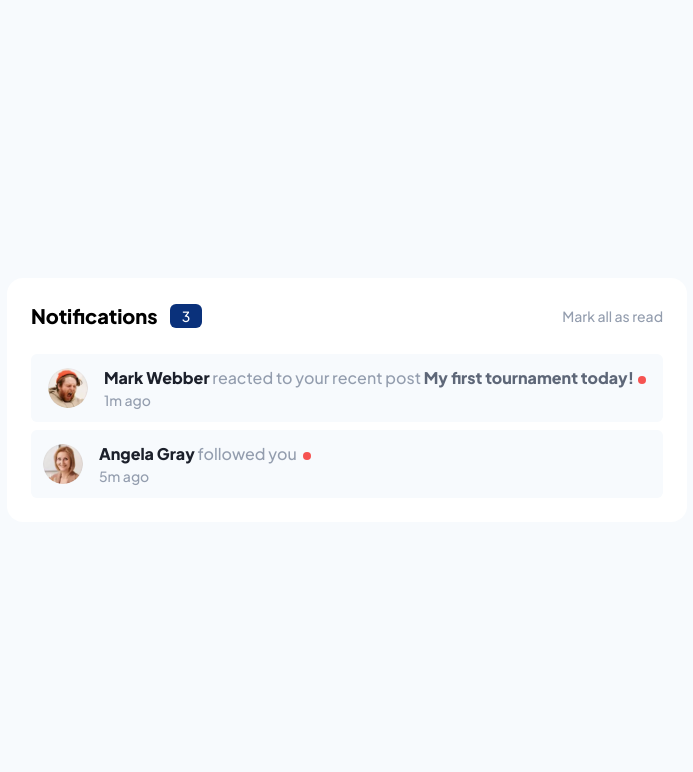
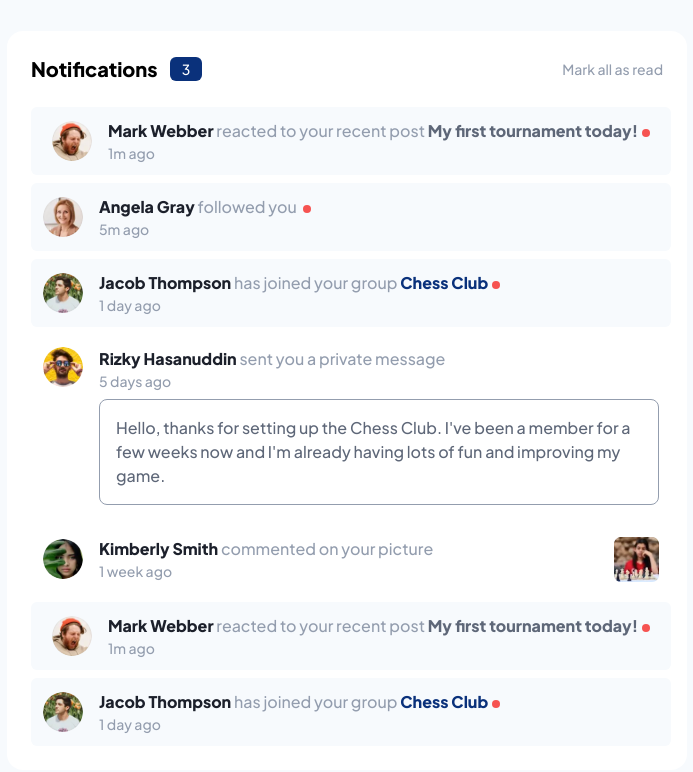
Before and after one commit to saroshfarhan/notifications-page, a React (Create React App) app: page / in a window 1280 px wide. Shown: the top 772 px of the page, without its empty margins (293-986 px from the left). Built offline with nearby package versions, Linux system fonts and the light colour scheme.

Commit message:
base components created

```diff
--- a/src/baseComponents/Comment.jsx
+++ b/src/baseComponents/Comment.jsx
@@ -0,0 +1,44 @@
+import React from "react";
+import data from "../data.json";
+
+function Comment() {
+  return (
+    <div
+      className={`flex items-start justify-start gap-4 rounded-md  px-3 py-3 md:items-center lg:items-center ${
+        JSON.parse(data.results[4].read) === false ? "bg-vlGrayBlue" : ""
+      }`}
+    >
+      <img
+        src={data.results[4].pic}
+        alt="profile"
+        className="h-[40px] w-[40px] rounded-full"
+      />
+      <div className="flex items-start justify-between md:w-[600px] lg:w-[600px] lg:items-center ">
+        <div id="content">
+          <p className="text-base text-grayishBlue">
+            <a
+              href="www.google.com"
+              className="font-semibold text-vdBlue hover:text-primBlue"
+            >
+              {data.results[4].person}
+            </a>{" "}
+            commented on your picture{" "}
+            {JSON.parse(data.results[4].read) === false ? (
+              <span className="ml-1 inline-block h-2 w-2 rounded-full bg-primRed"></span>
+            ) : (
+              ""
+            )}
+          </p>
+          <p className="text-sm text-grayishBlue">{data.results[4].time}</p>
+        </div>
+        <img
+          src={data.results[4].url}
+          alt="commeted post"
+          className="h-[45px] w-[45px]"
+        />
+      </div>
+    </div>
+  );
+}
+
+export default Comment;
--- a/src/baseComponents/Group.jsx
+++ b/src/baseComponents/Group.jsx
@@ -0,0 +1,43 @@
+import React from "react";
+import data from "../data.json";
+
+function Group() {
+  return (
+    <div
+      className={`flex items-start justify-start gap-4 rounded-md  px-3 py-3 md:items-center lg:items-center ${
+        JSON.parse(data.results[2].read) === false ? "bg-vlGrayBlue" : ""
+      }`}
+    >
+      <img
+        src={data.results[2].pic}
+        alt="profile"
+        className="h-[40px] w-[40px] rounded-full"
+      />
+      <div>
+        <p className="text-base text-grayishBlue">
+          <a
+            href="www.google.com"
+            className="font-semibold text-vdBlue hover:text-primBlue"
+          >
+            {data.results[2].person}
+          </a>{" "}
+          has {data.results[2].action} your group{" "}
+          <a
+            href="www.google.com"
+            className="font-semibold text-primBlue hover:cursor-pointer"
+          >
+            {data.results[2].group}
+          </a>
+          {JSON.parse(data.results[2].read) === false ? (
+            <span className="ml-1 inline-block h-2 w-2 rounded-full bg-primRed"></span>
+          ) : (
+            ""
+          )}
+        </p>
+        <p className="text-sm text-grayishBlue">{data.results[2].time}</p>
+      </div>
+    </div>
+  );
+}
+
+export default Group;
--- a/src/baseComponents/Message.jsx
+++ b/src/baseComponents/Message.jsx
@@ -0,0 +1,46 @@
+import React from "react";
+import data from "../data.json";
+
+function Message() {
+  return (
+    <div
+      className={`flex items-start justify-start gap-4 rounded-md  px-3 py-3 ${
+        JSON.parse(data.results[3].read) === false ? "bg-vlGrayBlue" : ""
+      }`}
+    >
+      <img
+        src={data.results[3].pic}
+        alt="profile"
+        className="h-[40px] w-[40px] rounded-full"
+      />
+
+      <div>
+        <p className="text-base text-grayishBlue">
+          <a
+            href="www.google.com"
+            className="font-semibold text-vdBlue hover:text-primBlue"
+          >
+            {data.results[3].person}
+          </a>{" "}
+          sent you a private message{" "}
+          {JSON.parse(data.results[3].read) === false ? (
+            <span className="ml-1 inline-block h-2 w-2 rounded-full bg-primRed"></span>
+          ) : (
+            ""
+          )}
+        </p>
+        <p className="text-sm text-grayishBlue">{data.results[3].time}</p>
+        <div
+          id="message-preview-box"
+          className="mt-2 rounded-lg border border-grayishBlue"
+        >
+          <p className="px-4 py-4 font-medium text-dGrayBlue">
+            {data.results[3].message}
+          </p>
+        </div>
+      </div>
+    </div>
+  );
+}
+
+export default Message;
--- a/src/components/Notification.jsx
+++ b/src/components/Notification.jsx
@@ -2,6 +2,9 @@ import React from "react";
 import Reaction from "../baseComponents/Reaction";
 import Follow from "../baseComponents/Follow";
 import data from "../data.json";
+import Group from "../baseComponents/Group";
+import Message from "../baseComponents/Message";
+import Comment from "../baseComponents/Comment";
 
 function Notifications() {
   let unreadNotif = 0;
@@ -10,6 +13,28 @@ function Notifications() {
       unreadNotif++;
     }
   }
+
+  const renderNotifications = data.results.map((result) => {
+    switch (result.type) {
+      case "reaction":
+        return <Reaction />;
+
+      case "follow":
+        return <Follow />;
+
+      case "group":
+        return <Group />;
+
+      case "message":
+        return <Message />;
+
+      case "comment":
+        return <Comment />;
+
+      default:
+        break;
+    }
+  });
 
   return (
     <div className="mx-auto w-screen bg-white md:w-[680px] md:rounded-2xl lg:w-[680px] lg:rounded-2xl">
@@ -32,8 +57,12 @@ function Notifications() {
 
       {/* Notifications section start */}
       <div id="notifications-section" className="mx-6 mb-6 grid gap-2">
-        <Reaction />
+        {/* <Reaction />
         <Follow />
+        <Group />
+        <Message />
+        <Comment /> */}
+        {renderNotifications}
       </div>
       {/* Notifications section end */}
     </div>
--- a/src/data.json
+++ b/src/data.json
@@ -34,7 +34,7 @@
     },
     {
       "type": "comment",
-      "url": "../public/assets/images/image-chess.webp",
+      "url": "./assets/images/image-chess.webp",
       "person": "Kimberly Smith",
       "pic": "./assets/images/avatar-kimberly-smith.webp",
       "time": "1 week ago",
```
